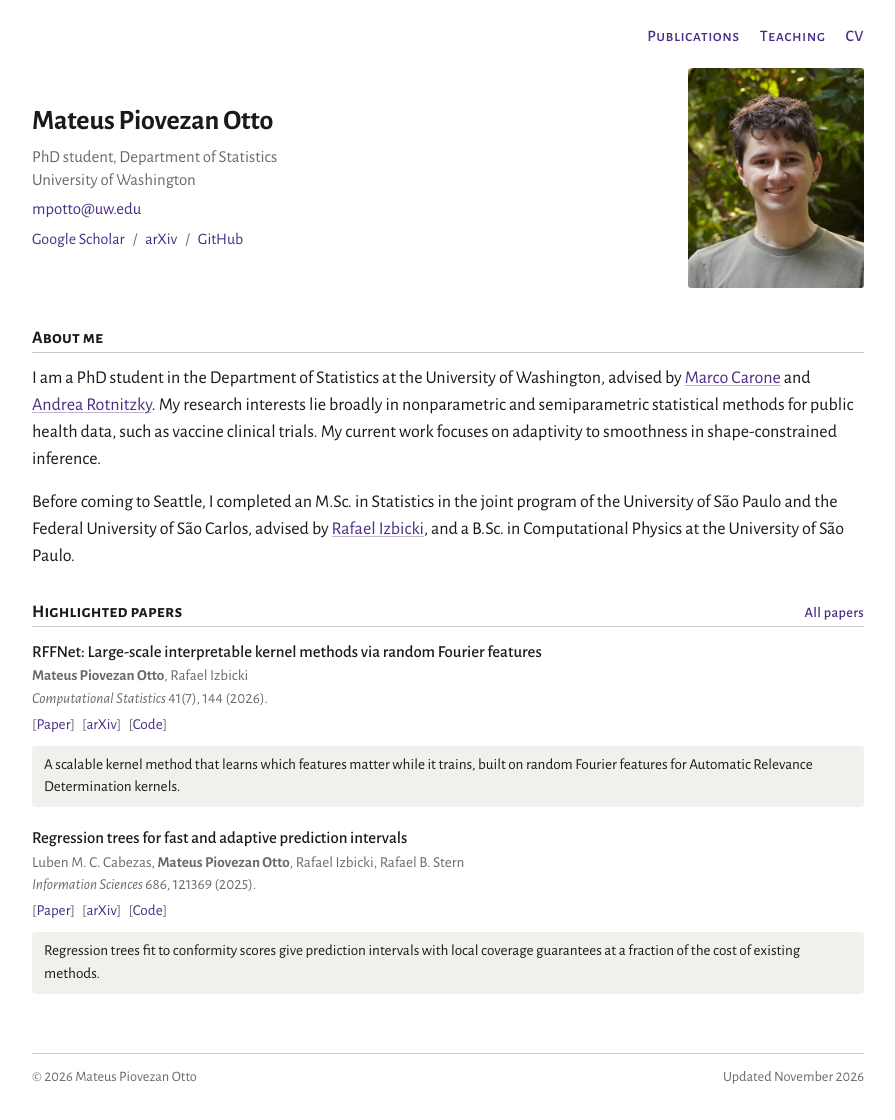
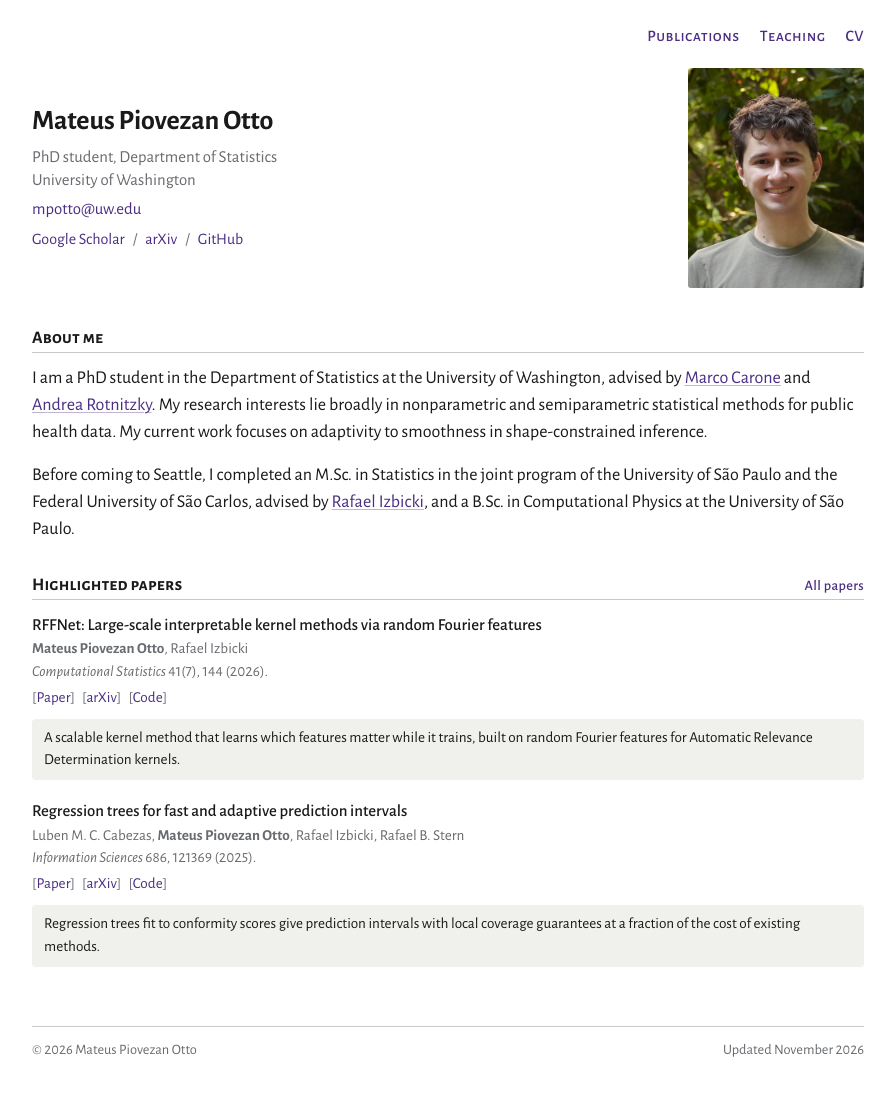
Before and after one commit to mpotto/mpotto.github.io, a Jekyll site: the page built from index.md, in a window 1280 px wide. Shown: the whole page, without its empty margins (192-1087 px from the left). Built offline with Jekyll 4.4.1, drawn with Linux system fonts in a browser that asks for light colours; after the commit the page ends 1093 px from its top, so only the background shows below that.

Commit message:
Update description.

```diff
--- a/index.md
+++ b/index.md
@@ -9,7 +9,7 @@ redirect_from:
 I am a PhD student in the Department of Statistics at the University of
 Washington, advised by [Marco Carone](https://www.biostat.washington.edu/people/marco-carone) and
 [Andrea Rotnitzky](https://www.biostat.washington.edu/people/andrea-rotnitzky).
-My research interests lie broadly in nonparametric and semiparametric statistical methods for public health data, such as vaccine clinical trials. My current work focuses on adaptivity to smoothness in shape-constrained inference.
+My research interests lie broadly in nonparametric and semiparametric statistical methods for public health data. My current work focuses on adaptivity to smoothness in shape-constrained inference.
 
 Before coming to Seattle, I completed an M.Sc. in Statistics in the joint
 program of the University of São Paulo and the Federal University of São
```
